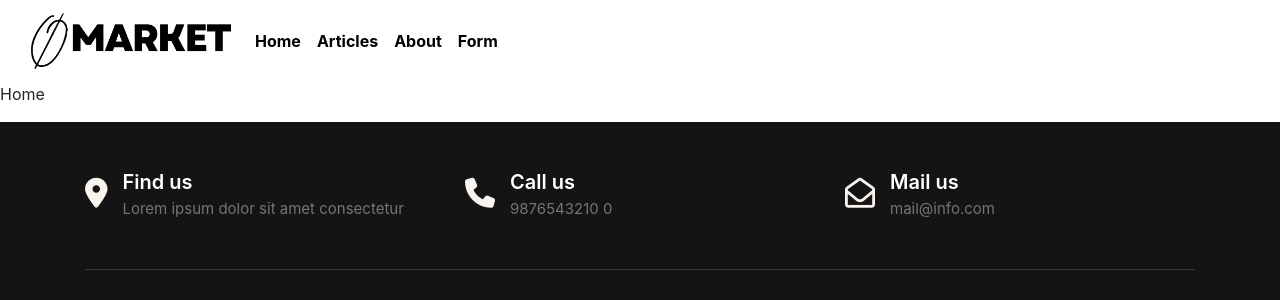
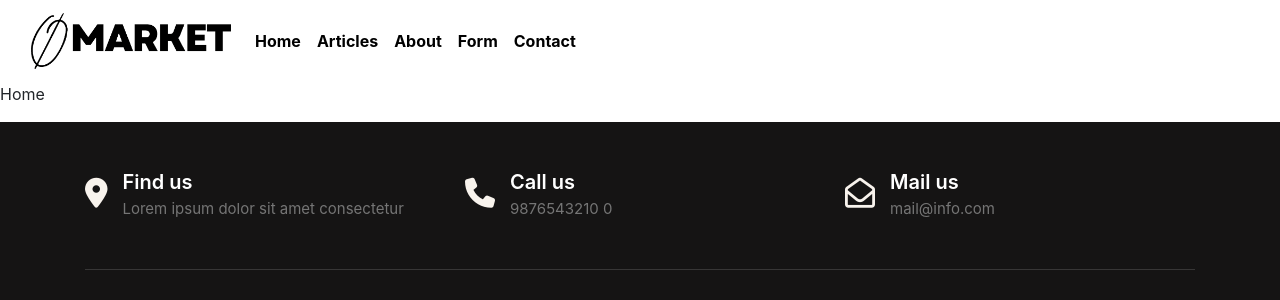
Before and after one commit to TheMaxium69/OMarket, a PHP site: page /index.php in a window 1280 px wide. Shown: the top 300 px of the page. Run offline with PHP 8.4, Linux system fonts and the light colour scheme.

Commit message:
lien actif, css a faire

```diff
--- a/composant/navbar.phtml
+++ b/composant/navbar.phtml
@@ -7,16 +7,19 @@
     <div class="collapse navbar-collapse" id="navbarNav">
       <ul class="navbar-nav">
         <li class="nav-item">
-          <a class="nav-link" href="/OMarket-WebSite/" class="<?php echo ($page == "home" ? "active" : "")?>">Home</a>
+          <a class="nav-link <?php if ($page == 1){ echo "active";}?>" href="">Home</a>
         </li>
         <li class="nav-item">
-          <a class="nav-link" href="/OMarket-WebSite/article.php" class="<?php echo ($page == "articles" ? "active" : "")?>">Articles</a>
+          <a class="nav-link <?php if ($page == 2){ echo "active";}?>" href="article.php">Articles</a>
         </li>
         <li class="nav-item">
-          <a class="nav-link" href="/OMarket-WebSite/about.php" class="<?php echo ($page == "about" ? "active" : "")?>">About</a>
+          <a class="nav-link <?php if ($page == 4){ echo "active";}?>" href="about.php">About</a>
         </li>
         <li class="nav-item">
-          <a class="nav-link" href="/OMarket-WebSite/form.php" class="<?php echo ($page == "form" ? "active" : "")?>">Form</a>
+          <a class="nav-link <?php if ($page == 3){ echo "active";}?>" href="form.php">Form</a>
+        </li>
+        <li class="nav-item">
+          <a class="nav-link <?php if ($page == 5){ echo "active";}?>" href="contact.php">Contact</a>
         </li>
       </ul>
     </div>
--- a/contact.php
+++ b/contact.php
@@ -1,4 +1,4 @@
-<?php include "app/app.php"; $page = 2; head($page); ?>
+<?php include "app/app.php"; $page = 5; head($page); ?>
 <body> <header> <?php navbar($page); ?> </header>
 
 <main id="page-contact">
--- a/css/navbar.css
+++ b/css/navbar.css
@@ -1,4 +1,4 @@
-#navbarNav a {
+.navbar a {
     font-weight: 700;
     color: black;
 }
@@ -10,4 +10,5 @@
 
 .active{
     color:red;
+    font-weight: bold;
 }
```
